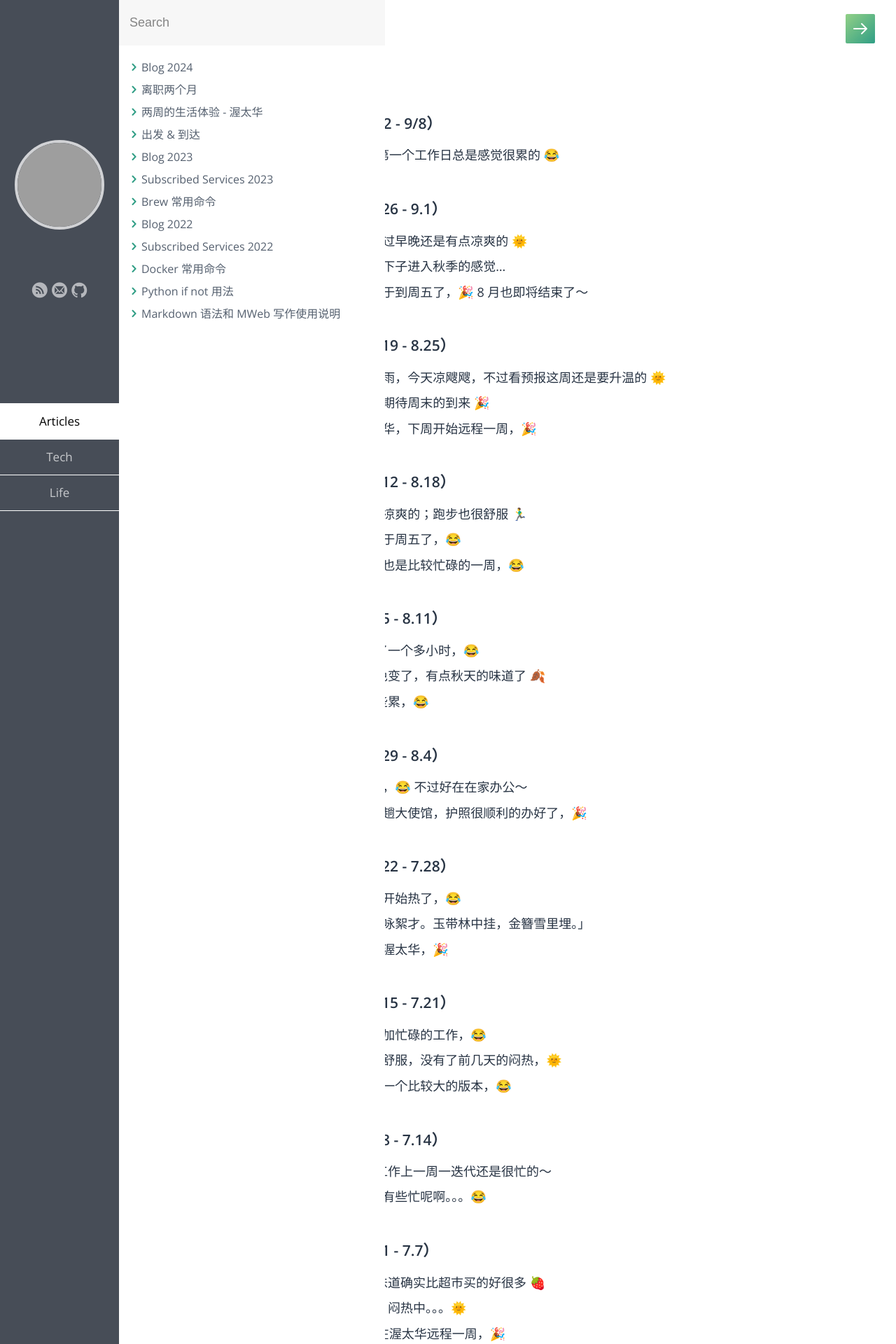
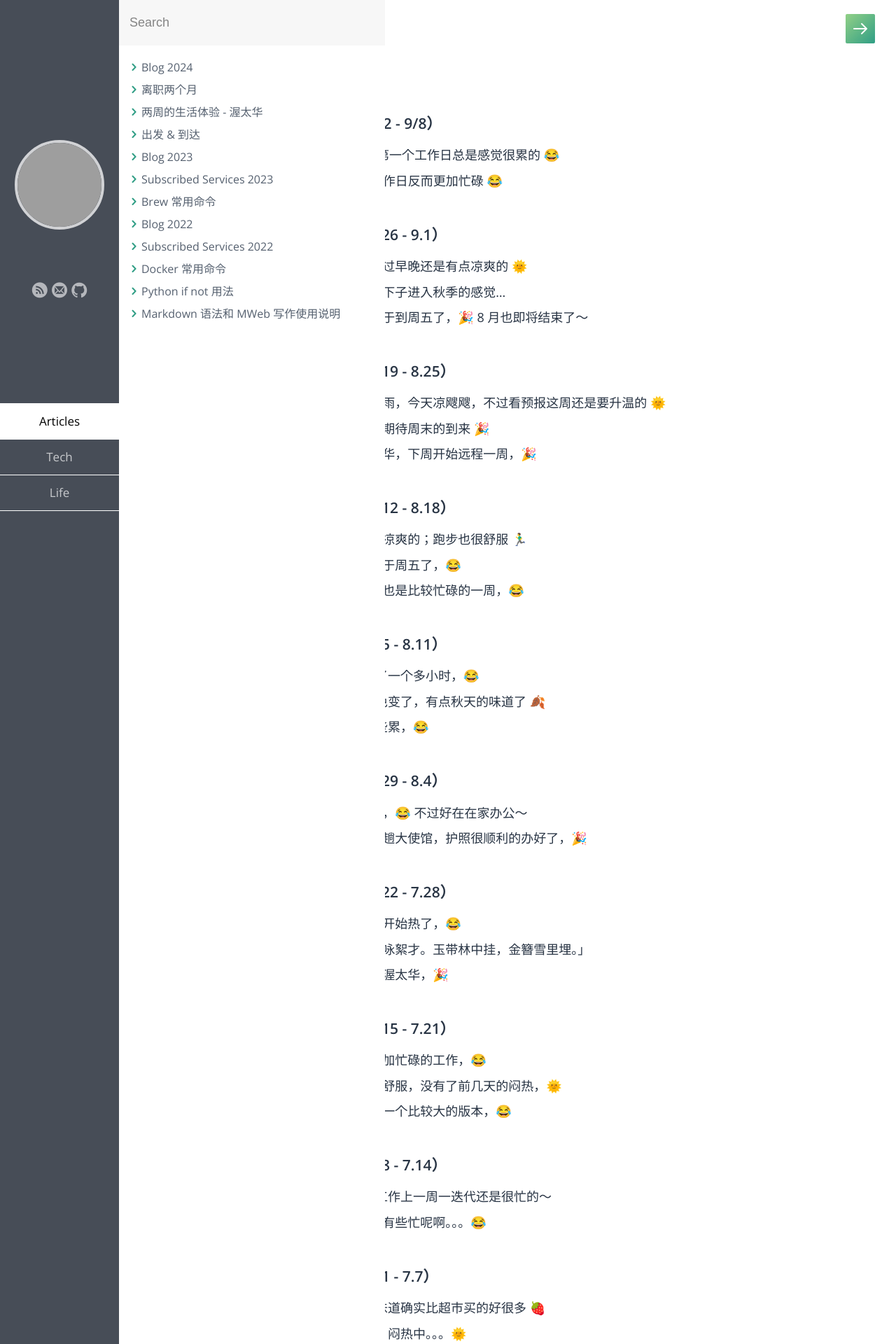
Before and after one commit to samxupeiran/samxupeiran.github.io, a Jekyll site: the page built from _posts/life/2024-01-02-my-blog.md, in a window 1280 px wide. Shown: the top 1920 px of the page at 70% size. Built offline with Jekyll 4.4.1, drawn with Linux system fonts in a browser that asks for light colours; some web fonts are replaced; some of the changed text lies outside the part shown; grey boxes are pictures that could not be loaded.

Commit message:
feat: add weekly blog 9/6

```diff
--- a/_posts/life/2024-01-02-my-blog.md
+++ b/_posts/life/2024-01-02-my-blog.md
@@ -8,6 +8,7 @@ tags: Blog
 
 - ### 2024 年 9 月 第 1 周（9/2 - 9/8）
      - 9/3 Long weekend 后的第一个工作日总是感觉很累的 😂
+     - 9/6 周五啦。。这周四个工作日反而更加忙碌 😂
 
 - ### 2024 年 8 月 第 5 周（8.26 - 9.1）
      - 8.26 最近白天虽然热，不过早晚还是有点凉爽的 🌞
```
